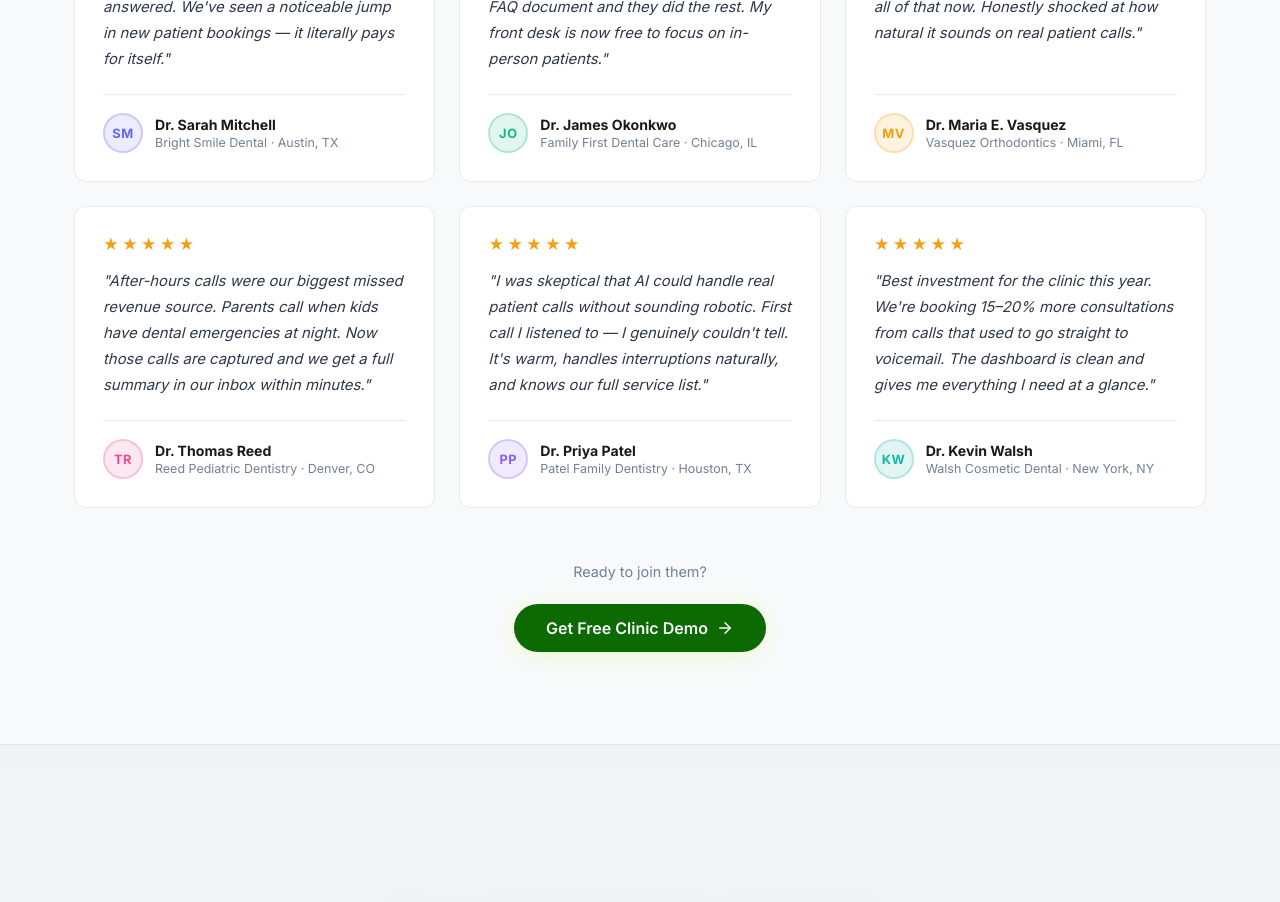
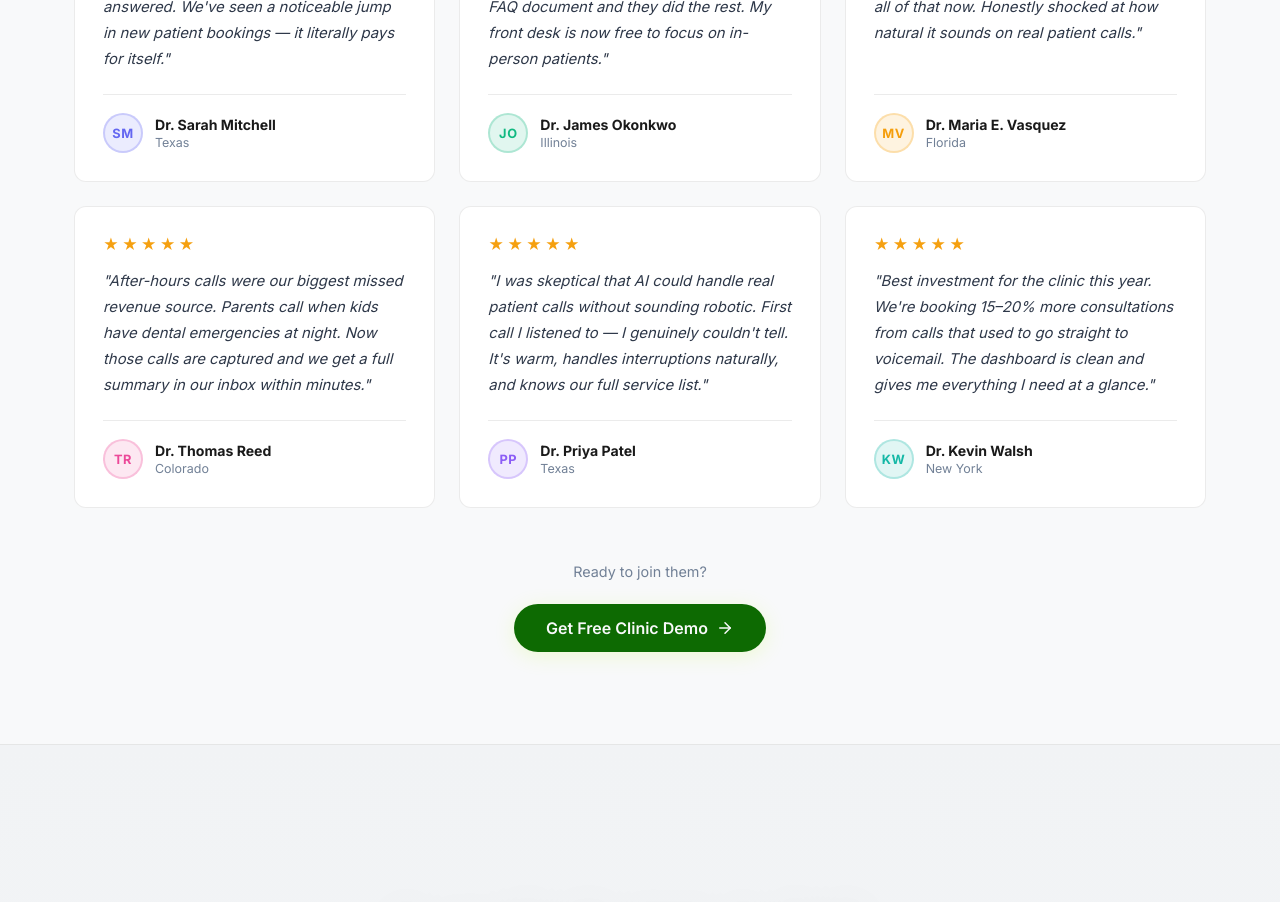
Before and after one commit to RaziCoder213/noryvex, a React (Vite) app: page / in a window 1280 px wide. Shown: the part 9760-10662 px from the top of the page. Built offline with nearby package versions, Linux system fonts and the light colour scheme; no server answers.

Commit message:
fix: remove clinic names and cities from testimonials, show state only per agency review

```diff
--- a/src/pages/Home.jsx
+++ b/src/pages/Home.jsx
@@ -155,48 +155,42 @@ export default function Home({ setActivePage }) {
     {
       quote: "We were missing 30–40 patient calls a month during busy hours. Since Noryvex set up our AI receptionist, every call gets answered. We've seen a noticeable jump in new patient bookings — it literally pays for itself.",
       name: "Dr. Sarah Mitchell",
-      clinic: "Bright Smile Dental",
-      location: "Austin, TX",
+      location: "Texas",
       initials: "SM",
       color: "#6366f1"
     },
     {
       quote: "The setup took 48 hours exactly as promised. Muhammad Razi and his team handled everything — we gave them our FAQ document and they did the rest. My front desk is now free to focus on in-person patients.",
       name: "Dr. James Okonkwo",
-      clinic: "Family First Dental Care",
-      location: "Chicago, IL",
+      location: "Illinois",
       initials: "JO",
       color: "#10b981"
     },
     {
       quote: "My staff used to spend 2–3 hours a day answering the same questions about braces and retainer costs. The AI handles all of that now. Honestly shocked at how natural it sounds on real patient calls.",
       name: "Dr. Maria E. Vasquez",
-      clinic: "Vasquez Orthodontics",
-      location: "Miami, FL",
+      location: "Florida",
       initials: "MV",
       color: "#f59e0b"
     },
     {
       quote: "After-hours calls were our biggest missed revenue source. Parents call when kids have dental emergencies at night. Now those calls are captured and we get a full summary in our inbox within minutes.",
       name: "Dr. Thomas Reed",
-      clinic: "Reed Pediatric Dentistry",
-      location: "Denver, CO",
+      location: "Colorado",
       initials: "TR",
       color: "#ec4899"
     },
     {
       quote: "I was skeptical that AI could handle real patient calls without sounding robotic. First call I listened to — I genuinely couldn't tell. It's warm, handles interruptions naturally, and knows our full service list.",
       name: "Dr. Priya Patel",
-      clinic: "Patel Family Dentistry",
-      location: "Houston, TX",
+      location: "Texas",
       initials: "PP",
       color: "#8b5cf6"
     },
     {
       quote: "Best investment for the clinic this year. We're booking 15–20% more consultations from calls that used to go straight to voicemail. The dashboard is clean and gives me everything I need at a glance.",
       name: "Dr. Kevin Walsh",
-      clinic: "Walsh Cosmetic Dental",
-      location: "New York, NY",
+      location: "New York",
       initials: "KW",
       color: "#14b8a6"
     }
@@ -830,7 +824,7 @@ export default function Home({ setActivePage }) {
                   </div>
                   <div>
                     <div style={{ fontSize: '0.88rem', fontWeight: '700', color: 'var(--text-white)', marginBottom: '2px' }}>{t.name}</div>
-                    <div style={{ fontSize: '0.78rem', color: 'var(--text-muted)' }}>{t.clinic} · {t.location}</div>
+                    <div style={{ fontSize: '0.78rem', color: 'var(--text-muted)' }}>{t.location}</div>
                   </div>
                 </div>
               </div>
```
